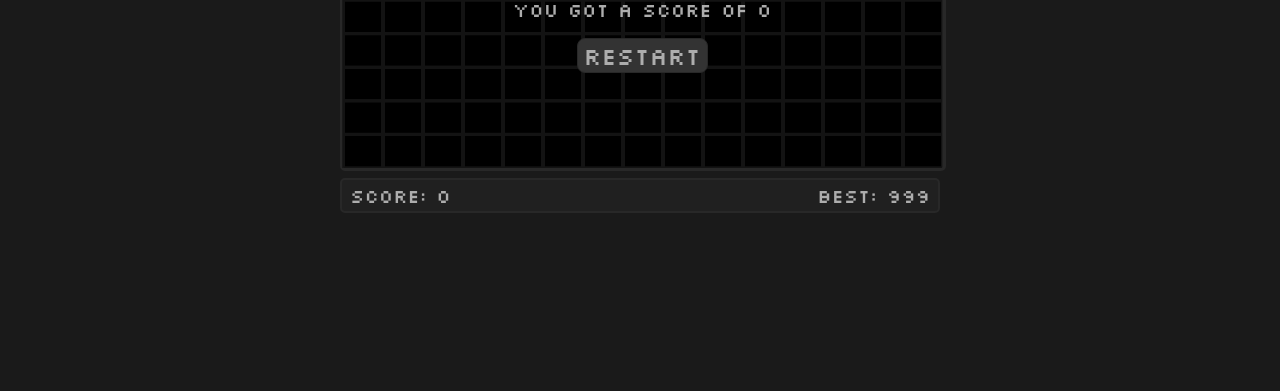
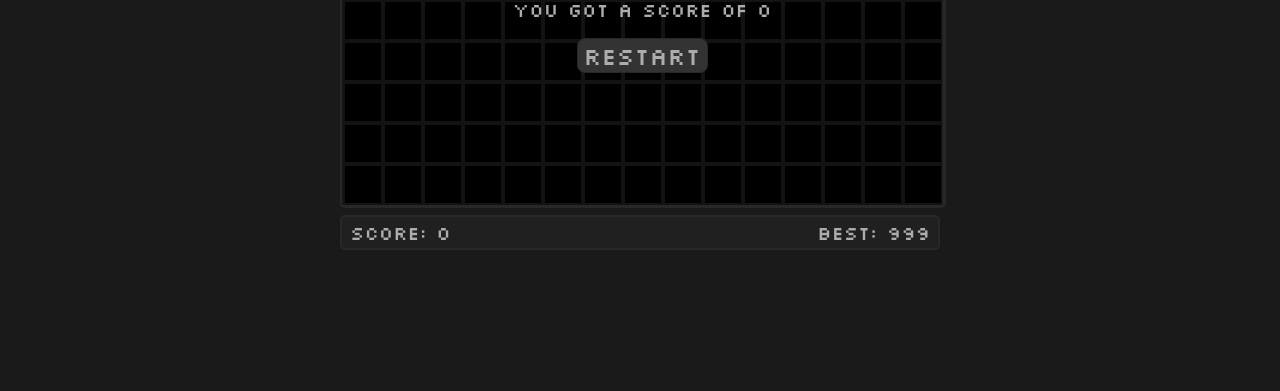
Before and after one commit to xRe15x/snake-v2, a website built with webpack: page src/index.html in a window 1280 px wide. Shown: the part 409-800 px from the top of the page. Built offline with nearby package versions, Linux system fonts and the light colour scheme.

Commit message:
fixed canvas sizing

```diff
--- a/src/style.css
+++ b/src/style.css
@@ -86,8 +86,6 @@ header {
     display: flex;
     flex-direction: column;
     gap: 1px;
-
-    /* height: 100px; */
 }
 
 #theme-dropdown > li > button {
@@ -117,16 +115,15 @@ main {
 }
 
 .canvas-container {
-    height: clamp(220px, 42vh, 450px);
-    width: 100%;
+    aspect-ratio: auto / 1;
     position: relative;
 }
 
-@media (max-width: 500px) {
+/* @media (max-width: 500px) {
     .canvas-container {
         height: clamp(340px, 30vh, 500px);
     }
-}
+} */
 
 #game {
     background-color: var(--header-colour);
```
